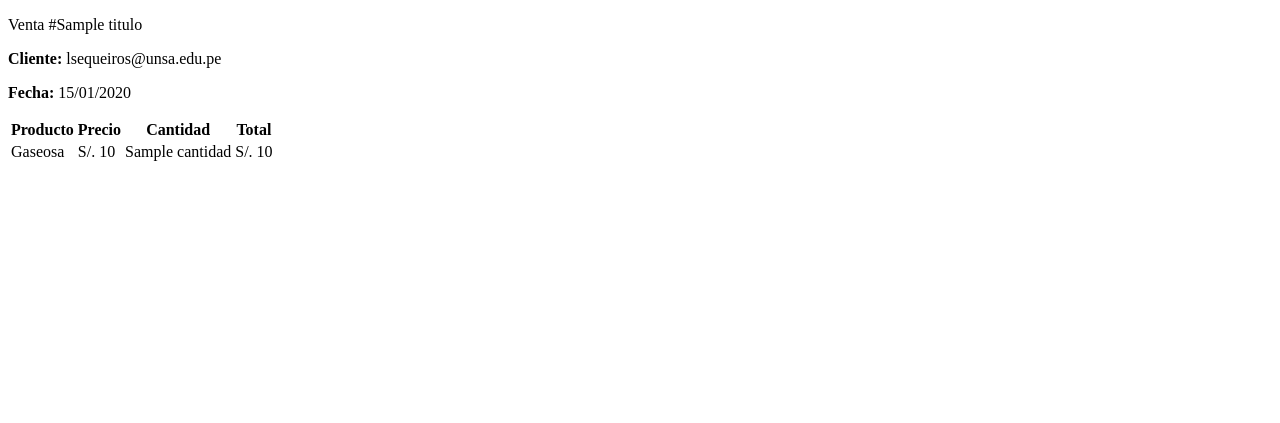
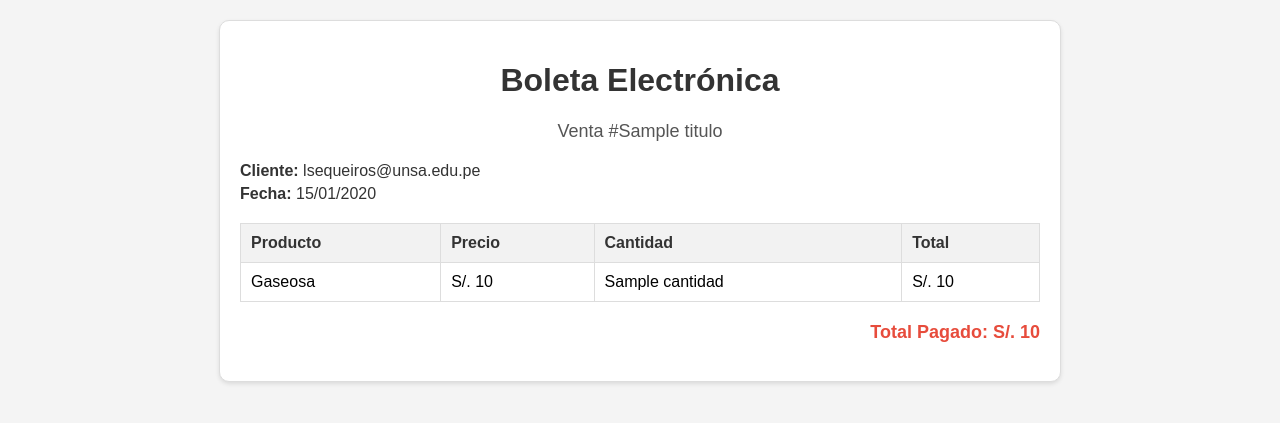
Before and after one commit to cmestasz/KiosKios, a Django app: template kioskios_api/api/templates/venta_pdf.html in a window 1280 px wide. Shown: the top 423 px of the page. Run offline with Django 5.2, Linux system fonts and the light colour scheme; data comes from the database, SQL or seed files in the repository; both versions use the stored data as it was after the commit; tables that the repository leaves empty hold one stand-in row (values such as "Sample post"); the template is opened without the code that fills it: values that come from a table or form of the project are taken from there, most other values are stand-ins (such as "Sample title", 1, 10 or a date in 2020).

Commit message:
Correcciones de estilo

```diff
--- a/kioskios_api/api/templates/venta_pdf.html
+++ b/kioskios_api/api/templates/venta_pdf.html
@@ -1,18 +1,81 @@
 <!DOCTYPE html>
 <html lang="en">
 <head>
-        <meta charset="UTF-8" />
-        <meta name="viewport" content="width=device-width, initial-scale=1.0" />
+    <meta charset="UTF-8">
+    <meta name="viewport" content="width=device-width, initial-scale=1.0">
     <title>{% if titulo %}{{ titulo }}{% else %}PDF{% endif %}</title>
+    <style>
+        body {
+            font-family: Arial, sans-serif;
+            margin: 0;
+            padding: 0;
+            background-color: #f4f4f4;
+        }
+        .wrapper {
+            max-width: 800px;
+            margin: 20px auto;
+            padding: 20px;
+            background-color: #fff;
+            border: 1px solid #ddd;
+            border-radius: 10px;
+            box-shadow: 0 2px 4px rgba(0, 0, 0, 0.1);
+        }
+        h1 {
+            text-align: center;
+            color: #333;
+        }
+        .header {
+            margin-bottom: 20px;
+        }
+        .header .title {
+            font-size: 18px;
+            color: #555;
+            text-align: center;
+            margin-bottom: 10px;
+        }
+        .details {
+            margin-bottom: 20px;
+        }
+        .details p {
+            font-size: 16px;
+            color: #333;
+            margin: 5px 0;
+        }
+        table {
+            width: 100%;
+            border-collapse: collapse;
+            margin-top: 20px;
+        }
+        table th, table td {
+            border: 1px solid #ddd;
+            padding: 10px;
+            text-align: left;
+        }
+        table th {
+            background-color: #f2f2f2;
+            color: #333;
+        }
+        table tbody tr:nth-child(even) {
+            background-color: #f9f9f9;
+        }
+        .total {
+            font-size: 18px;
+            font-weight: bold;
+            text-align: right;
+            margin-top: 20px;
+            color: #e74c3c;
+        }
+    </style>
 </head>
 <body>
     <div class="wrapper">
+        <h1>Boleta Electrónica</h1>
         <div class="header">
             <p class="title">Venta #{{ titulo }}</p>
         </div>
         <div class="details">
-          <p><strong>Cliente:</strong> {{ usuario }} </p>
-          <p><strong>Fecha:</strong> {{ fecha | date:"d/m/Y" }} </p>
+            <p><strong>Cliente:</strong> {{ usuario }}</p>
+            <p><strong>Fecha:</strong> {{ fecha | date:"d/m/Y" }}</p>
             <table>
                 <thead>
                     <tr>
@@ -29,11 +92,10 @@
                         <td>{{ cantidad }}</td>
                         <td>S/. {{ total }}</td>
                     </tr>
+                </tbody>
             </table>
-            </tbody>
-          <p></p>
         </div>
+        <p class="total">Total Pagado: S/. {{ total }}</p>
     </div>
-
 </body>
 </html>
--- a/kioskios_web/src/app/home/sale-card/sale-card.component.html
+++ b/kioskios_web/src/app/home/sale-card/sale-card.component.html
@@ -13,3 +13,4 @@
     }
   </div>
 </div>
+<br>
--- a/kioskios_web/src/app/home/sales/sales.component.html
+++ b/kioskios_web/src/app/home/sales/sales.component.html
@@ -1,5 +1,8 @@
 <div class="ventas">
-  <h2>Observa las ventas que has realizado y las que están pendientes</h2>
+  <div class="title-main">
+    <h1>Administrar Ventas</h1>
+    <p>Observa las ventas que has realizado y las que están pendientes</p>
+  </div>
   <div>
     <div class="encabezado">
       <h4 class="title">Ventas pendientes</h4>
@@ -21,3 +24,4 @@
     }
   </div>
 </div>
+<br><br>
```
Also changed, not shown: kioskios_web/src/app/home/sale-ticket/sale-ticket.component.css (+60 -0 lines), kioskios_web/src/app/home/sales/sales.component.css (+18 -0 lines), kioskios_api/db.sqlite3. Lines whose indentation alone changed are shown as unchanged.
